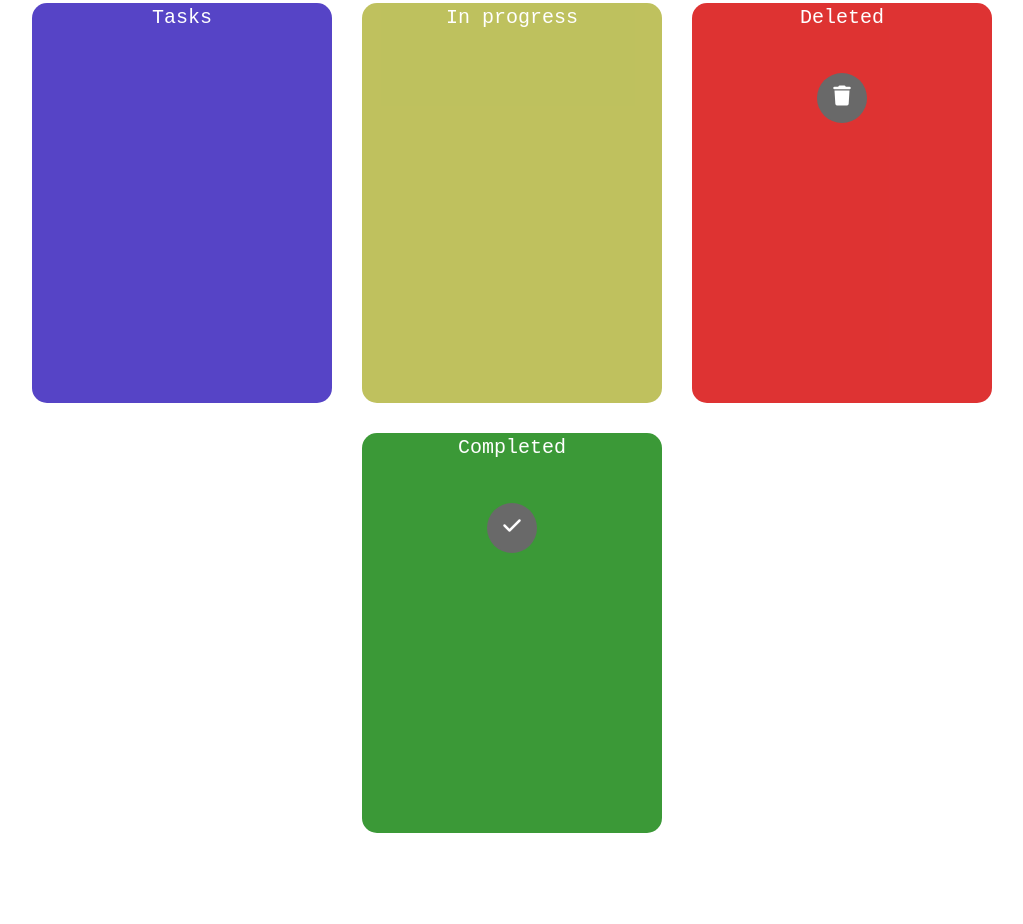
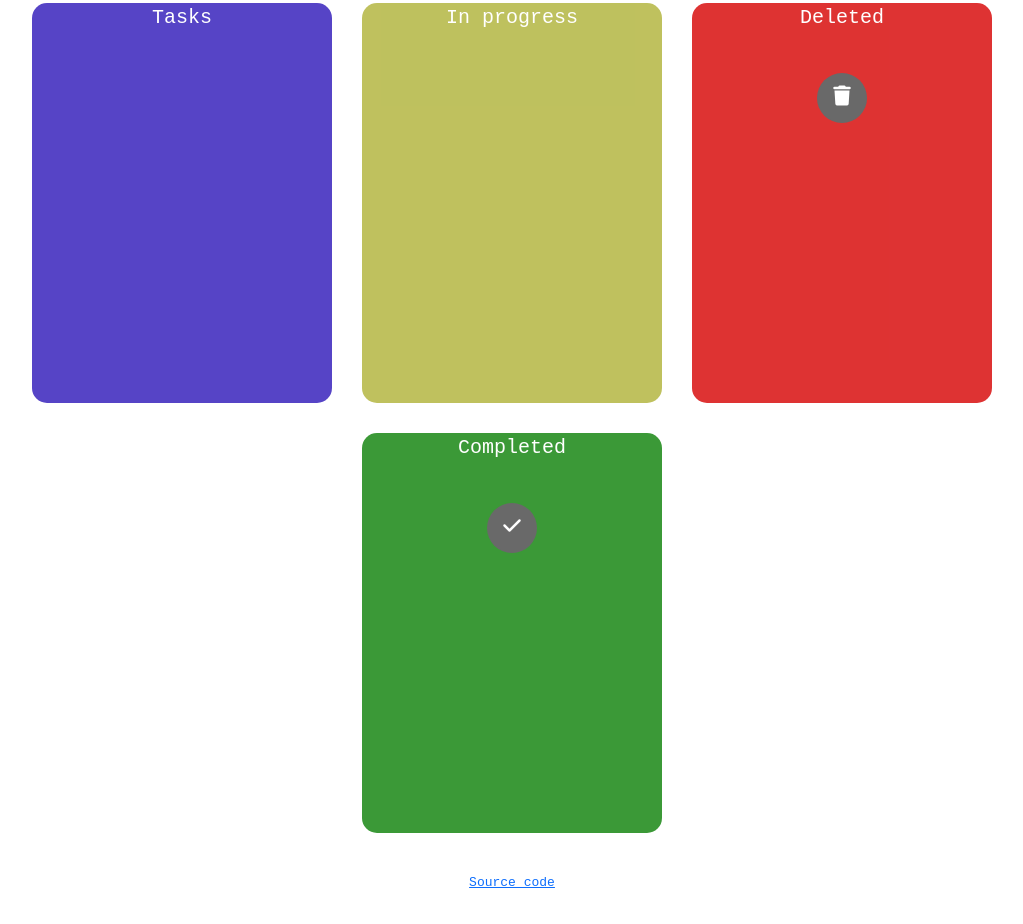
Before and after one commit to LUISEDOCCOR/app-to-do-drag-drop, a plain HTML site: page index.html in a window 1280 px wide. Shown: the part 403-1327 px from the top of the page, without its empty margins (128-1151 px from the left). Before the commit the page ends 1276 px from the top, so only its background shows below. Drawn offline with nearby package versions, Linux system fonts and the light colour scheme.

Commit message:
App-to-do

```diff
--- a/index.html
+++ b/index.html
@@ -61,6 +61,7 @@
                 </button>
             </div>
         </article>
+        <a class="text-center" href="https://github.com/LUISEDOCCOR/app-to-do-drag-drop">Source code</a>
     </main>
 </body>
 
```
